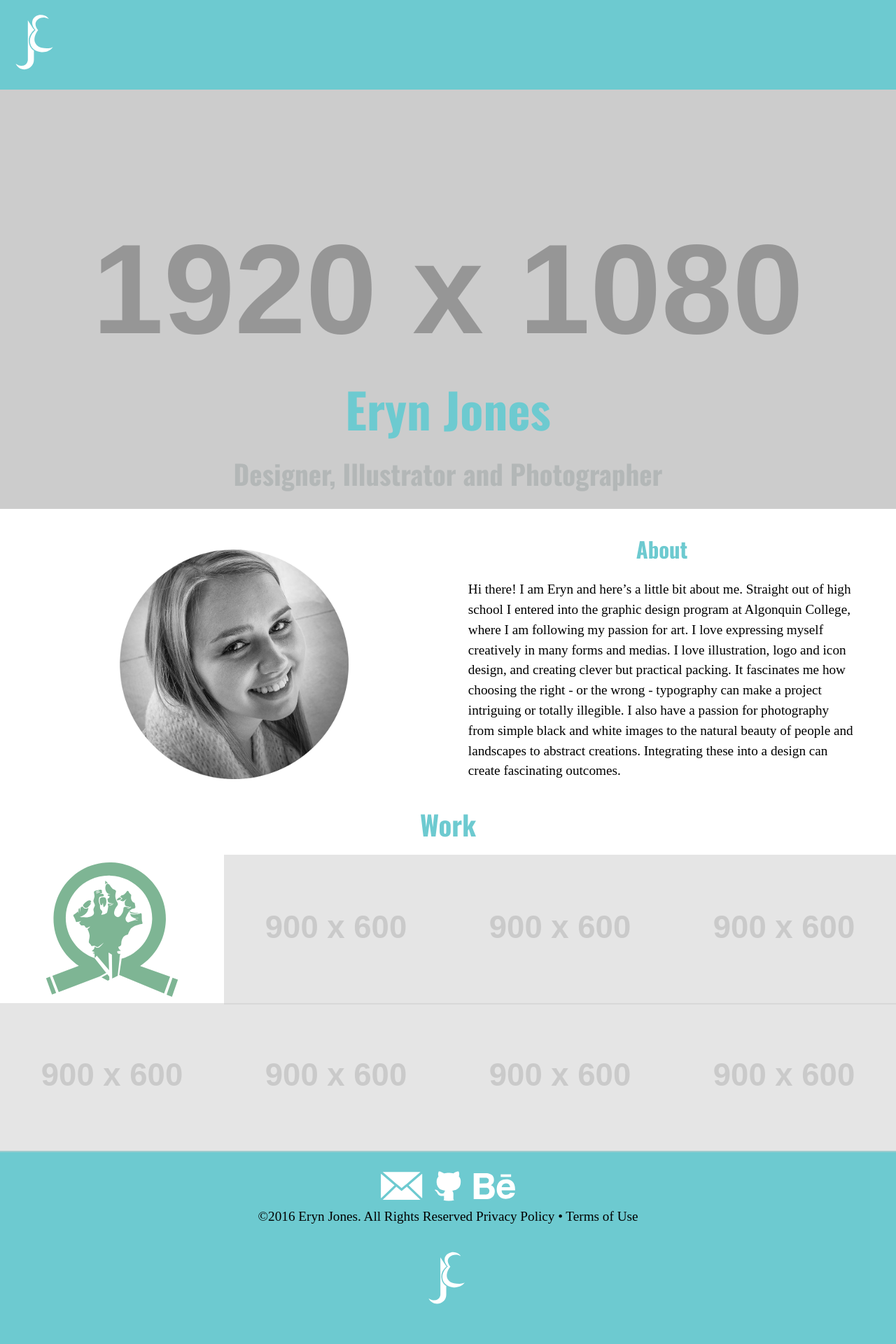
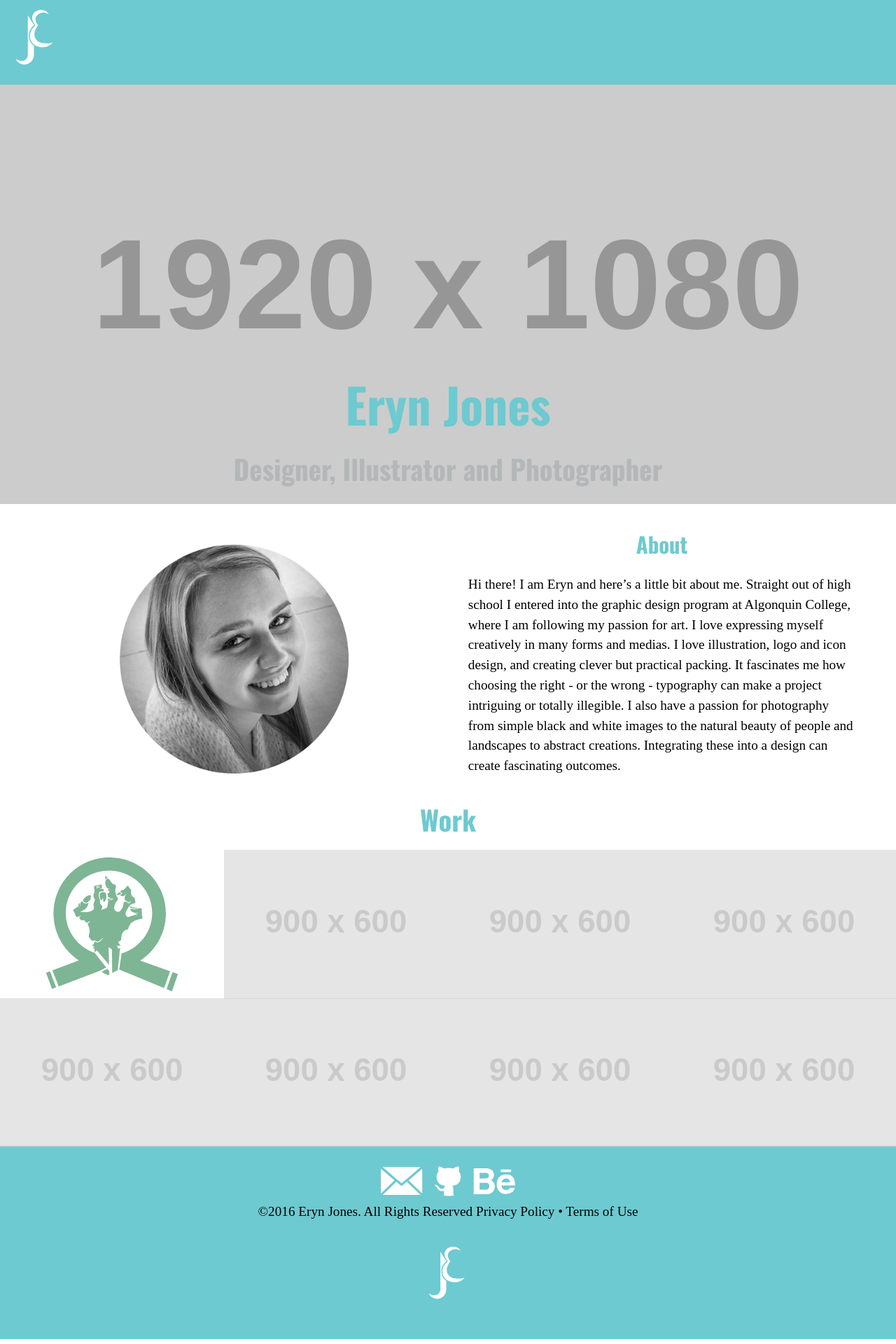
Before and after one commit to erynjones/portfolio, a Jekyll site: the page built from index.html, in a window 1280 px wide. Shown: the whole page at 70% size. Built offline with Jekyll 4.4.1, drawn with Linux system fonts in a browser that asks for light colours; some web fonts are replaced.

Commit message:
padding changed

```diff
--- a/_layouts/default.html
+++ b/_layouts/default.html
@@ -15,7 +15,7 @@
 </head>
 <body>
 <header id="top" class="teal-background">
-    <a href="{{site.baseurl}}/index"><img class="pad-t-1-2 push-1-2 icons logo" src="{{site.baseurl}}/images/logo.svg" alt="Eryn Jones"></a>
+    <a href="{{site.baseurl}}/index"><img class="pad-t-1-4 push-1-2 icons logo" src="{{site.baseurl}}/images/logo.svg" alt="Eryn Jones"></a>
 </header>
 
 <main>
```
